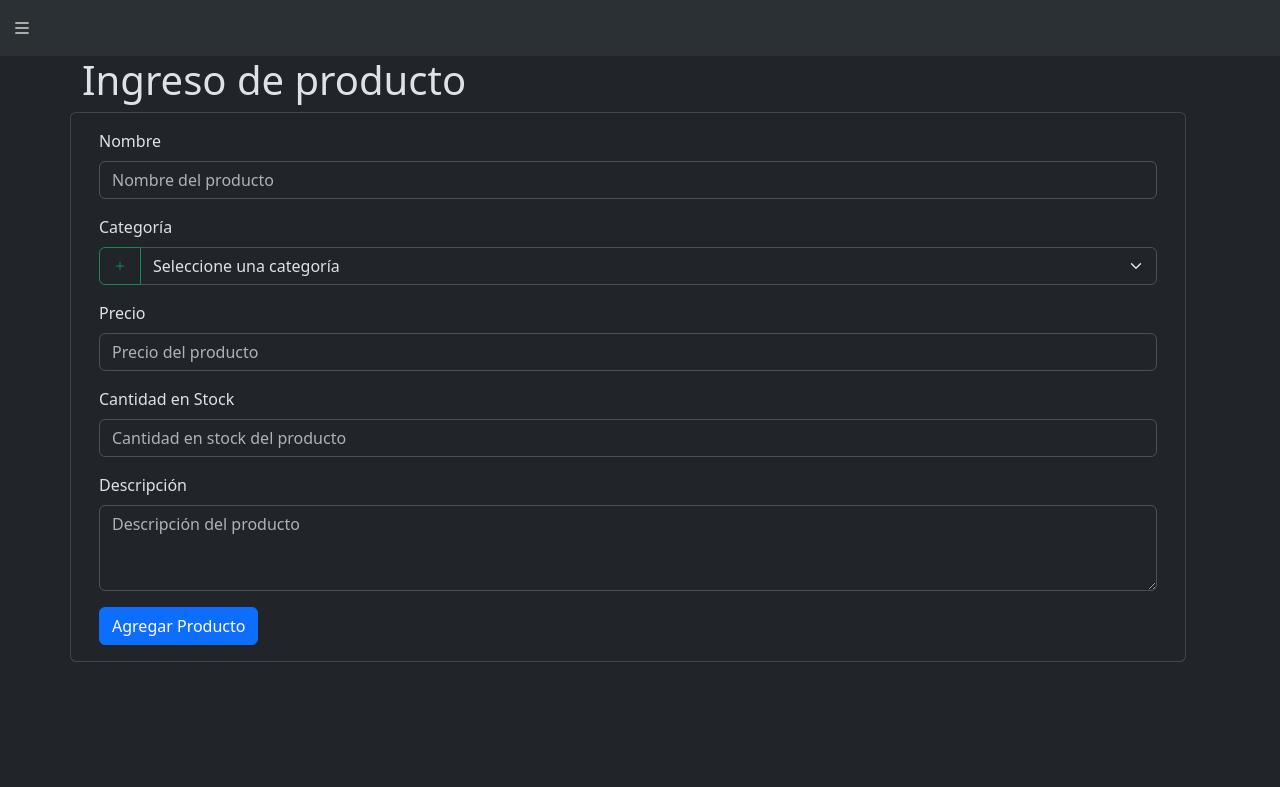
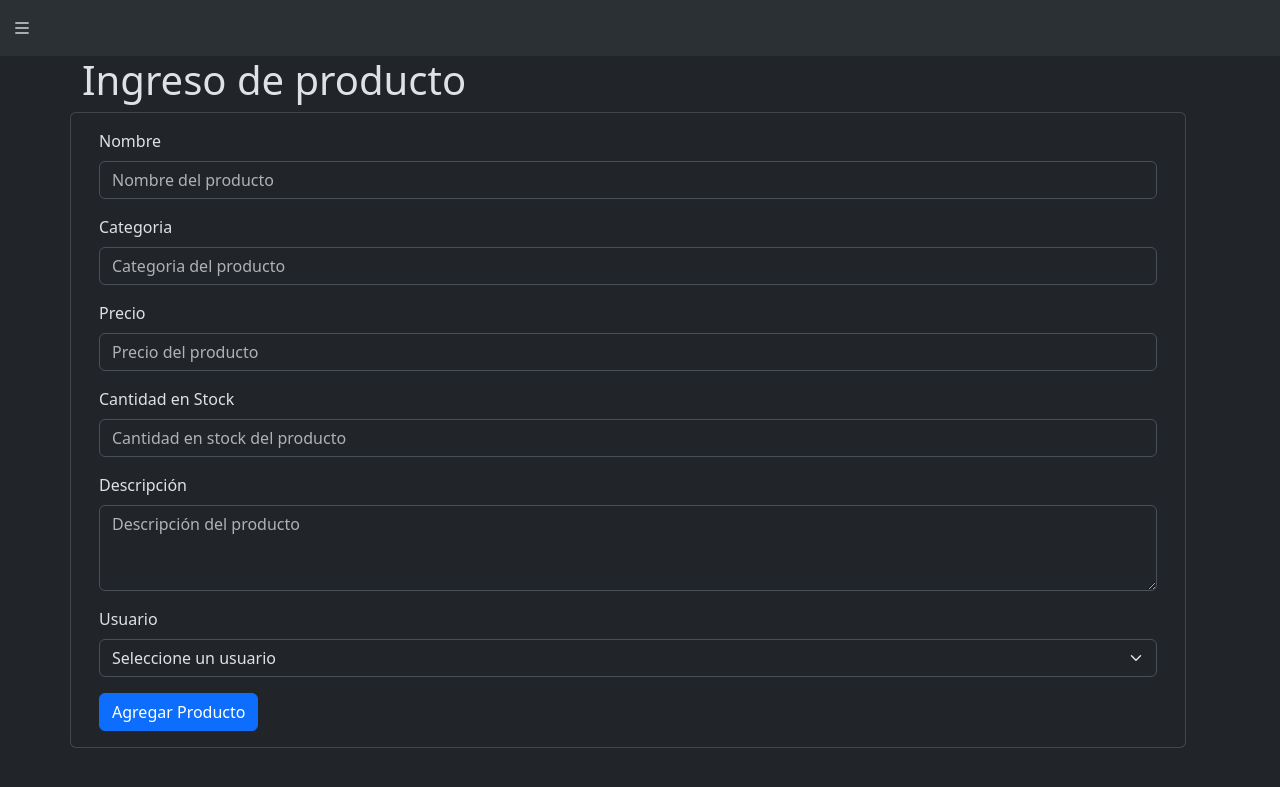
Before and after one commit to frenchpig/bodemax, a Django app: page /agregar-producto in a window 1280 px wide. Shown: the top 787 px of the page. Run offline with Django 5.2, Linux system fonts and the light colour scheme.

Commit message:
agregar-producto con usuario ahora en la vista de agregar-producto se consiguen todos los usuarios para hacer el agregado de items

```diff
--- a/frontend/templates/agregar-producto.html
+++ b/frontend/templates/agregar-producto.html
@@ -44,14 +44,9 @@
           <label for="nombre" class="form-label">Nombre</label>
           <input type="text" class="form-control" id="nombre" placeholder="Nombre del producto">
         </div>
-        <label for="categoria" class="form-label">Categoría</label>
-        <div class="input-group mb-3">
-          <button class="btn btn-outline-success" type="button" id="button-addon" data-bs-toggle="modal" data-bs-target="#categoryModal"><i class="bi bi-plus"></i></button>
-          <select class="form-select" id="categoria" name="categoria" aria-describedby="button-addon">
-            <option value='0'>Seleccione una categoría</option>
-            {% for category in categories %}
-            <option value="{{ category.id }}">{{ category.name }}</option>
-            {% endfor %}
+        <div class="mb-3">
+          <label for="categoria" class="form-label">Categoria</label>
+          <input type="text" class="form-control" id="categoria" placeholder="Categoria del producto">
           </select>
         </div>
         <div class="mb-3">
@@ -66,6 +61,16 @@
           <label for="descripcion" class="form-label">Descripción</label>
           <textarea class="form-control" id="descripcion" rows="3" placeholder="Descripción del producto"></textarea>
         </div>
+        {% comment %} Usuario a agregar el item {% endcomment %}
+        <label for="categoria" class="form-label">Usuario</label>
+        <div class="input-group mb-3">
+          <select class="form-select" id="user" name="user">
+            <option value='0'>Seleccione un usuario</option>
+            {% for extendeduser in extendedusers %}
+            <option value="{{ extendeduser.api_key }}">{{ extendeduser.user.username }}</option>
+            {% endfor %}
+          </select>
+        </div>
         <button type="submit" class="btn btn-primary">Agregar Producto</button>
       </form>
     </div>
--- a/frontend/views.py
+++ b/frontend/views.py
@@ -1,4 +1,5 @@
 from django.shortcuts import render
+from api.models import *
 
 # Create your views here.
 
@@ -7,7 +8,9 @@ def loadIndex(request):
   return render(request, 'index.html')
 
 def loadAddProduct(request):
-  return render(request, 'agregar-producto.html')
+  extendedusers = ExtendedUser.objects.all()
+  context = {'extendedusers':extendedusers}
+  return render(request, 'agregar-producto.html',context)
 
 def loadViewProducts(request):
   return render(request, 'ver-productos.html')
```
